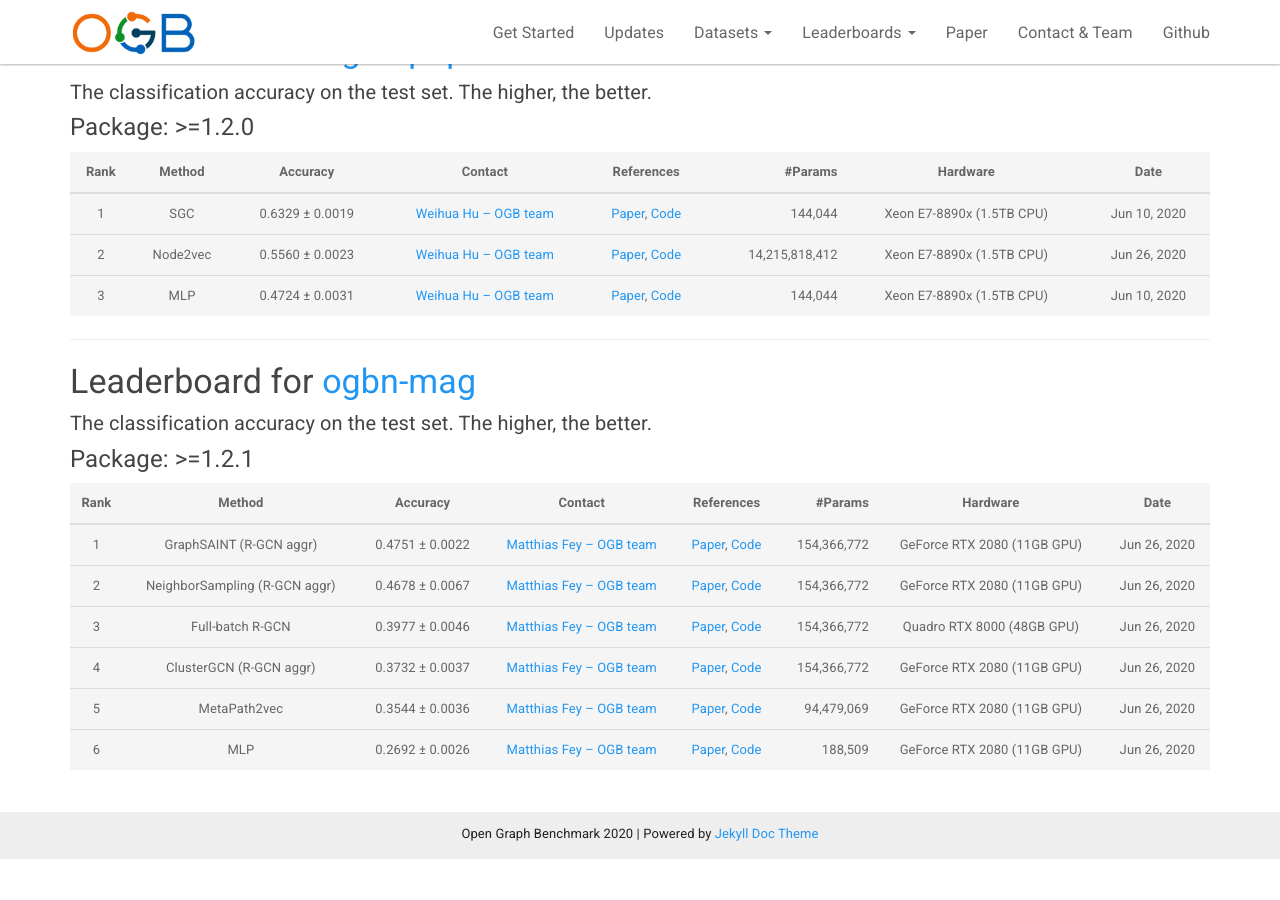
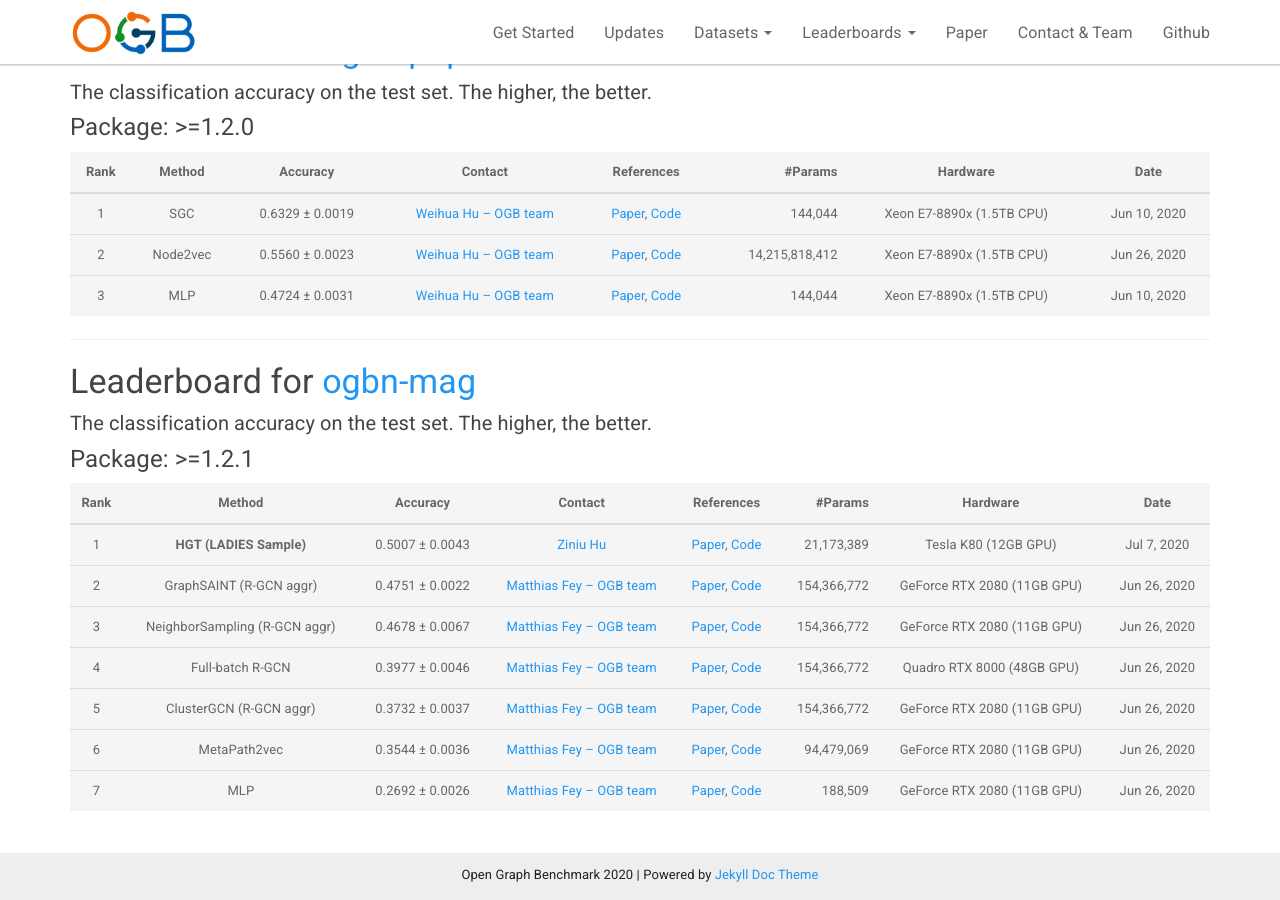
Before and after one commit to snap-stanford/ogb-web, a Jekyll site: the page built from _docs/leaderboard/leader_nodeprop.md, in a window 1280 px wide and 900 px high, scrolled down 2075 px. Built offline with Jekyll 4.4.1, drawn with Linux system fonts in a browser that asks for light colours; before the commit the page ends 2934 px from its top, so only the background shows below that.

Commit message:
updateleaderboard

```diff
--- a/_docs/leaderboard/leader_nodeprop.md
+++ b/_docs/leaderboard/leader_nodeprop.md
@@ -109,9 +109,10 @@ The **bold** method name indicates that the implementation is **official** (by t
 
 | Rank  | Method | Accuracy | Contact | References | #Params | Hardware | Date
 |:----:|:-----:|:------:|:-----:|:-----:|-----:|:-----:|:-----:|
-|  1  |  GraphSAINT (R-GCN aggr)  | 0.4751 ± 0.0022   | [Matthias Fey -- OGB team](mailto:matthias.fey@tu-dortmund.de) | [Paper](https://arxiv.org/abs/1907.04931), [Code](https://github.com/snap-stanford/ogb/tree/master/examples/nodeproppred/mag) | 154,366,772 | GeForce RTX 2080 (11GB GPU) | Jun 26, 2020 |
-|  2  |  NeighborSampling (R-GCN aggr)  | 0.4678 ± 0.0067   | [Matthias Fey -- OGB team](mailto:matthias.fey@tu-dortmund.de) | [Paper](https://arxiv.org/abs/1706.02216), [Code](https://github.com/snap-stanford/ogb/tree/master/examples/nodeproppred/mag) | 154,366,772 | GeForce RTX 2080 (11GB GPU) | Jun 26, 2020 |
-|  3  |  Full-batch R-GCN  | 0.3977 ± 0.0046   | [Matthias Fey -- OGB team](mailto:matthias.fey@tu-dortmund.de) | [Paper](https://arxiv.org/abs/1703.06103), [Code](https://github.com/snap-stanford/ogb/tree/master/examples/nodeproppred/mag) | 154,366,772 | Quadro RTX 8000 (48GB GPU) | Jun 26, 2020 |
-|  4  |  ClusterGCN (R-GCN aggr)  | 0.3732 ± 0.0037   | [Matthias Fey -- OGB team](mailto:matthias.fey@tu-dortmund.de) | [Paper](https://arxiv.org/abs/1905.07953), [Code](https://github.com/snap-stanford/ogb/tree/master/examples/nodeproppred/mag) | 154,366,772 | GeForce RTX 2080 (11GB GPU) | Jun 26, 2020 |
-|  5  |  MetaPath2vec  | 0.3544 ± 0.0036   | [Matthias Fey -- OGB team](mailto:matthias.fey@tu-dortmund.de) | [Paper](https://ericdongyx.github.io/papers/KDD17-dong-chawla-swami-metapath2vec.pdf), [Code](https://github.com/snap-stanford/ogb/tree/master/examples/nodeproppred/mag) | 94,479,069 | GeForce RTX 2080 (11GB GPU) | Jun 26, 2020 |
-|  6  |  MLP  | 0.2692 ± 0.0026   | [Matthias Fey -- OGB team](mailto:matthias.fey@tu-dortmund.de) | [Paper](https://arxiv.org/abs/2005.00687), [Code](https://github.com/snap-stanford/ogb/tree/master/examples/nodeproppred/mag) | 188,509 | GeForce RTX 2080 (11GB GPU) | Jun 26, 2020 |
+|  1  |  **HGT (LADIES Sample)**  | 0.5007 ± 0.0043   | [Ziniu Hu](mailto:bull@cs.ucla.edu) | [Paper](https://arxiv.org/abs/2003.01332), [Code](https://github.com/acbull/pyHGT/tree/master/ogbn-mag) | 21,173,389 | Tesla K80 (12GB GPU) | Jul 7, 2020 |
+|  2  |  GraphSAINT (R-GCN aggr)  | 0.4751 ± 0.0022   | [Matthias Fey -- OGB team](mailto:matthias.fey@tu-dortmund.de) | [Paper](https://arxiv.org/abs/1907.04931), [Code](https://github.com/snap-stanford/ogb/tree/master/examples/nodeproppred/mag) | 154,366,772 | GeForce RTX 2080 (11GB GPU) | Jun 26, 2020 |
+|  3  |  NeighborSampling (R-GCN aggr)  | 0.4678 ± 0.0067   | [Matthias Fey -- OGB team](mailto:matthias.fey@tu-dortmund.de) | [Paper](https://arxiv.org/abs/1706.02216), [Code](https://github.com/snap-stanford/ogb/tree/master/examples/nodeproppred/mag) | 154,366,772 | GeForce RTX 2080 (11GB GPU) | Jun 26, 2020 |
+|  4  |  Full-batch R-GCN  | 0.3977 ± 0.0046   | [Matthias Fey -- OGB team](mailto:matthias.fey@tu-dortmund.de) | [Paper](https://arxiv.org/abs/1703.06103), [Code](https://github.com/snap-stanford/ogb/tree/master/examples/nodeproppred/mag) | 154,366,772 | Quadro RTX 8000 (48GB GPU) | Jun 26, 2020 |
+|  5  |  ClusterGCN (R-GCN aggr)  | 0.3732 ± 0.0037   | [Matthias Fey -- OGB team](mailto:matthias.fey@tu-dortmund.de) | [Paper](https://arxiv.org/abs/1905.07953), [Code](https://github.com/snap-stanford/ogb/tree/master/examples/nodeproppred/mag) | 154,366,772 | GeForce RTX 2080 (11GB GPU) | Jun 26, 2020 |
+|  6  |  MetaPath2vec  | 0.3544 ± 0.0036   | [Matthias Fey -- OGB team](mailto:matthias.fey@tu-dortmund.de) | [Paper](https://ericdongyx.github.io/papers/KDD17-dong-chawla-swami-metapath2vec.pdf), [Code](https://github.com/snap-stanford/ogb/tree/master/examples/nodeproppred/mag) | 94,479,069 | GeForce RTX 2080 (11GB GPU) | Jun 26, 2020 |
+|  7  |  MLP  | 0.2692 ± 0.0026   | [Matthias Fey -- OGB team](mailto:matthias.fey@tu-dortmund.de) | [Paper](https://arxiv.org/abs/2005.00687), [Code](https://github.com/snap-stanford/ogb/tree/master/examples/nodeproppred/mag) | 188,509 | GeForce RTX 2080 (11GB GPU) | Jun 26, 2020 |
```
